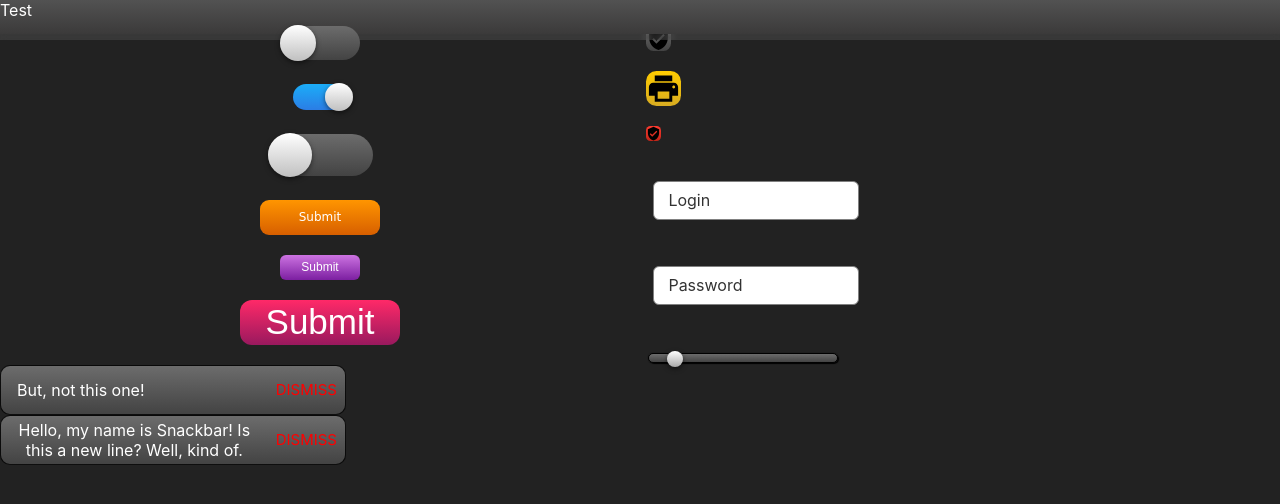
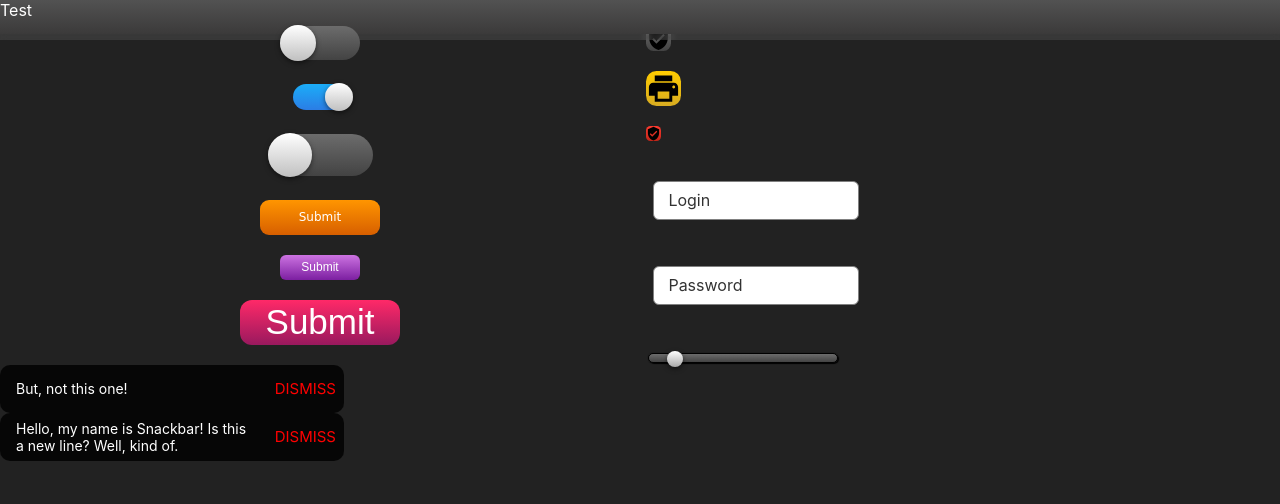
Before and after one commit to vldmrkl/react-cupertino, a React (Create React App) app: page / in a window 1280 px wide. Shown: the top 504 px of the page. Built offline with nearby package versions, Linux system fonts and the light colour scheme.

Commit message:
Fix styles

```diff
--- a/src/components/SnackBar/SnackBar.scss
+++ b/src/components/SnackBar/SnackBar.scss
@@ -5,26 +5,28 @@
     align-items: center;
     height: 48px;
     width: 344px;
-    /* background: linear-gradient(180deg, #6C6C6C 0%, #434343 100%); */
-    background-color: #000000dd;
-    /* background-color: #6C6C6C; */
-    border: #000000dd solid 1px;
+    // background: linear-gradient(180deg, #1BADF8 0%, #2B7DE5 100%);
+    background: rgba(black, 0.8);
     border-radius: 10px;
     color: white;
     user-select: none;
     backdrop-filter: blur(5px);
     -webkit-backdrop-filter: blur(5px);
+
+
 }
 
 .SnackBar-message {
     padding: 0px 16px;
+    font-size: 14px;
+    text-align: left;
 }
 
 .SnackBar-button {
     /* margin: 20px; */
     padding: 6px 8px;
     font-size: 15px;
-    /* font-weight: bold; */
+    // font-weight: bold;
     color: #FF3B30;
 }
 
--- /dev/null
+++ b/src/components/SnackBar/Snackbar.css
@@ -0,0 +1,30 @@
+.SnackBar {
+  display: flex;
+  flex-direction: row;
+  justify-content: space-between;
+  align-items: center;
+  height: 48px;
+  width: 344px;
+  background: rgba(0, 0, 0, 0.8);
+  border-radius: 10px;
+  color: white;
+  user-select: none;
+  backdrop-filter: blur(5px);
+  -webkit-backdrop-filter: blur(5px); }
+
+.SnackBar-message {
+  padding: 0px 16px;
+  font-size: 14px;
+  text-align: left; }
+
+.SnackBar-button {
+  /* margin: 20px; */
+  padding: 6px 8px;
+  font-size: 15px;
+  color: #FF3B30; }
+
+@keyframes dismissSnackBar {
+  from {
+    display: flex; }
+  to {
+    display: none; } }
--- a/src/components/SnackBar/Snackbar.jsx
+++ b/src/components/SnackBar/Snackbar.jsx
@@ -1,5 +1,5 @@
 import React, {Component} from 'react';
-import './SnackBar.css';
+import './Snackbar.css';
 import PropTypes from 'prop-types';
 import { COLORS, GRADIENTS } from '../ColorSchema';
 
@@ -65,7 +65,7 @@ class SnackBar extends Component {
         const style = {
             display: this.state.visible ? "flex" : "none",
             // display: this.state.visible ? "flex" : {animationName: "dismissSnackBar", animationDuration: "1s"},
-            background: GRADIENTS[this.props.background],
+            // background: GRADIENTS[this.props.background],
             height: SnackbarHeight,
         };
 
--- a/src/components/SnackBar/Snackbar.scss
+++ b/src/components/SnackBar/Snackbar.scss
@@ -5,17 +5,15 @@
     align-items: center;
     height: 48px;
     width: 344px;
-    background: linear-gradient(180deg, #1BADF8 0%, #2B7DE5 100%);
-    border: #000000dd solid 1px;
+    // background: linear-gradient(180deg, #1BADF8 0%, #2B7DE5 100%);
+    background: rgba(black, 0.8);
     border-radius: 10px;
     color: white;
     user-select: none;
     backdrop-filter: blur(5px);
     -webkit-backdrop-filter: blur(5px);
 
-    position: absolute;
-    bottom: 20px;
-    left: 500px;
+
 }
 
 .SnackBar-message {
```
